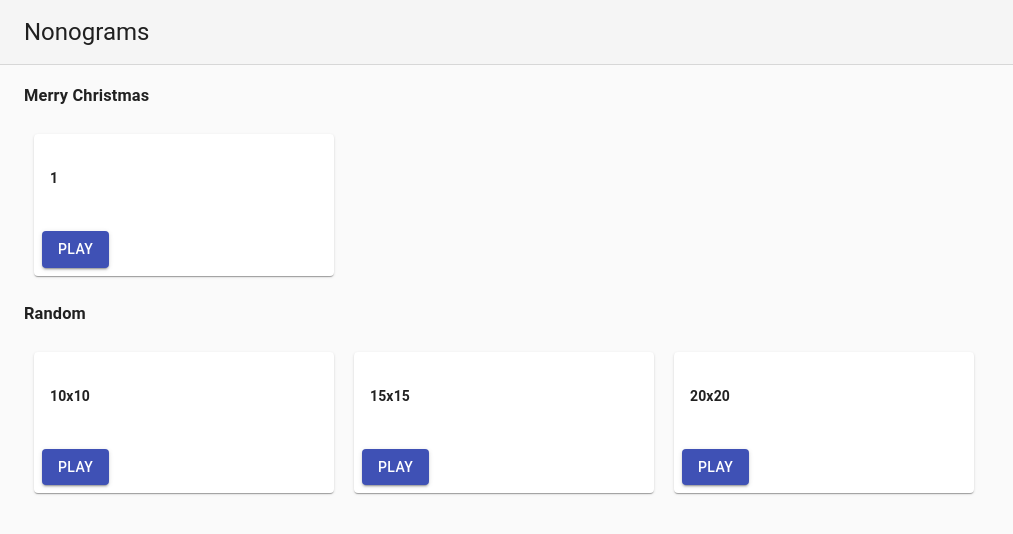
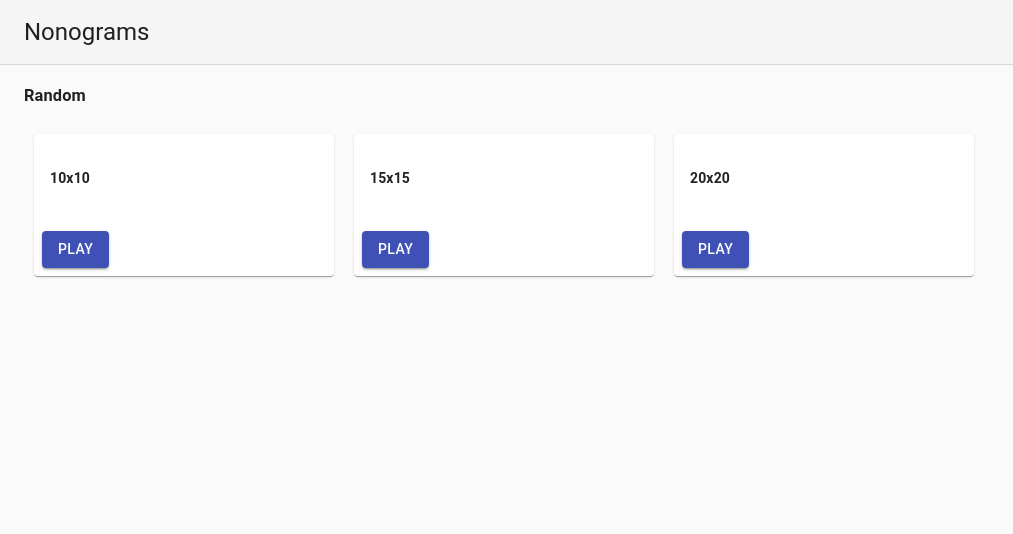
Before and after one commit to adamldoyle/nonograms, a React (Create React App) app: page / in a window 1280 px wide. Shown: the top 534 px of the page, without its empty margins (0-1013 px from the left). Built offline with nearby package versions, Linux system fonts and the light colour scheme.

Commit message:
Remove collections for now

```diff
--- a/src/components/GamePicker/index.js
+++ b/src/components/GamePicker/index.js
@@ -154,15 +154,6 @@ export default function GamePicker() {
       })),
     },
     {
-      label: 'Merry Christmas',
-      choices: [
-        {
-          label: '1',
-          onClick: () => createFromCollection(christmas.snowflake),
-        },
-      ],
-    },
-    {
       label: 'Random',
       choices: [
         {
```
